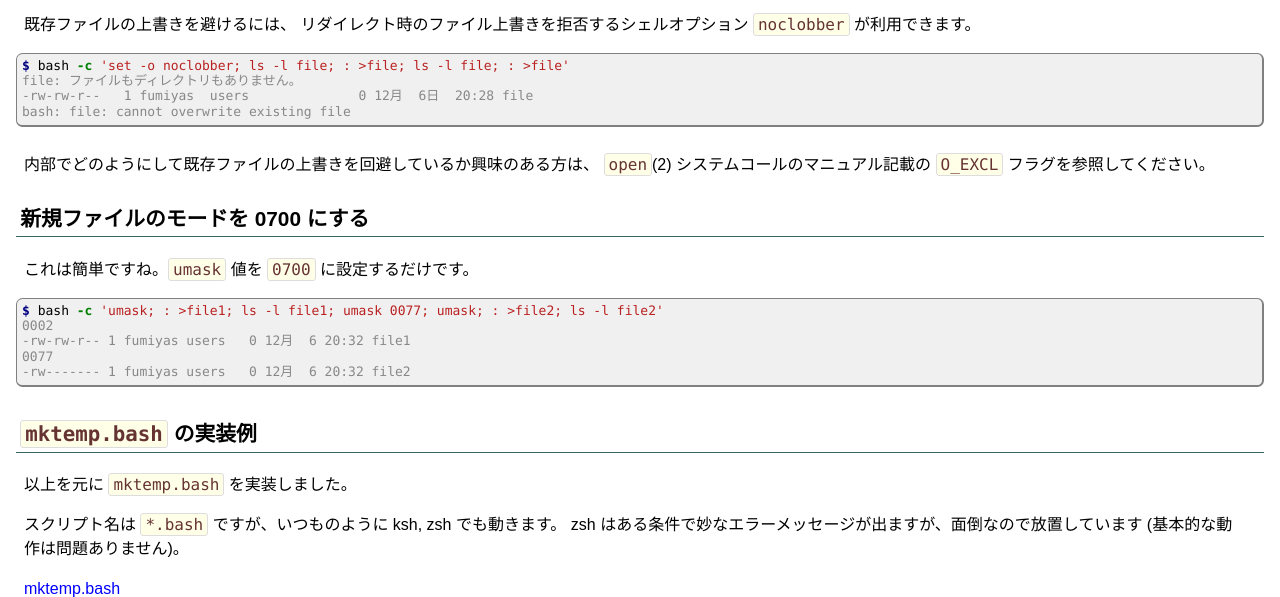
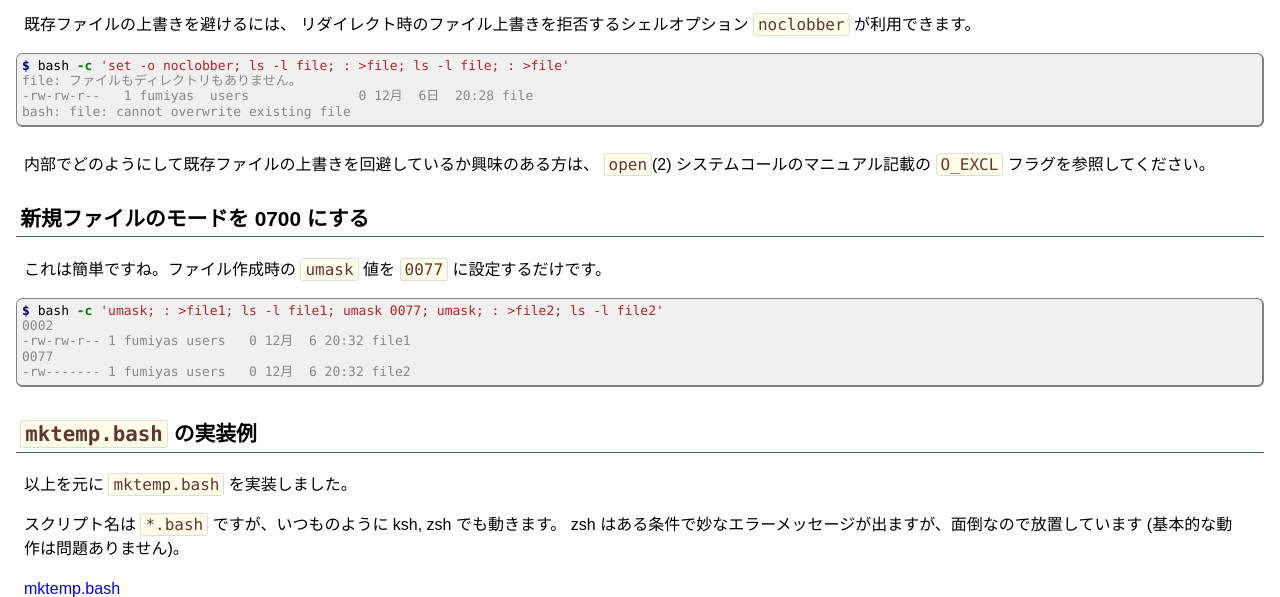
Before and after one commit to fumiyas/fumiyas.github.io, a Jekyll site: the page built from _posts/2013-12-07-mktemp.sh-advent-calendar.md, in a window 1280 px wide and 900 px high, scrolled down 670 px, cut to the strip 0-597 px from the top of the window. Built offline with Jekyll 4.4.1, drawn with Linux system fonts in a browser that asks for light colours; Markdown is read by kramdown in place of the engine named in the settings; comment, search, counter and statistics services are not loaded.

Commit message:
Fix umask value

````diff
--- a/_posts/2013-12-07-mktemp.sh-advent-calendar.md
+++ b/_posts/2013-12-07-mktemp.sh-advent-calendar.md
@@ -56,7 +56,7 @@ bash: file: cannot overwrite existing file
 新規ファイルのモードを 0700 にする
 ----------------------------------------------------------------------
 
-これは簡単ですね。`umask` 値を `0700` に設定するだけです。
+これは簡単ですね。ファイル作成時の `umask` 値を `0077` に設定するだけです。
 
 ``` console
 $ bash -c 'umask; : >file1; ls -l file1; umask 0077; umask; : >file2; ls -l file2'
````
